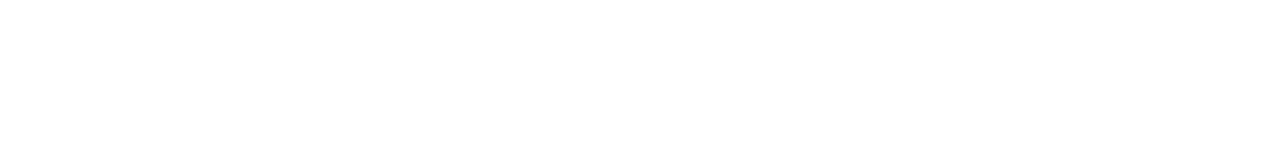
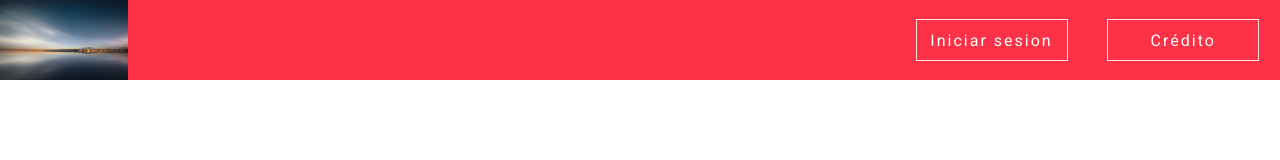
Before and after one commit to drodriguez0405/ClasesDeFront, a plain HTML site: page Clase 5/index.html in a window 1280 px wide. Drawn offline with Linux system fonts and the light colour scheme.

Commit message:
termino de clase

```diff
--- a/Clase 5/index.html
+++ b/Clase 5/index.html
@@ -3,9 +3,19 @@
 <head>
     <meta charset="UTF-8">
     <meta name="viewport" content="width=device-width, initial-scale=1.0">
+    <link rel="stylesheet" href="./views/public/css/index.css">
     <title>Document</title>
 </head>
 <body>
+    <header class="header">
+        <img class="header__logo" src="/Clase 5/views/public/img/logo.jpg.jpg" alt="Logo">
+        <nav class="header__menu">
+            <a class="header__menu__enlace" href="/Clase 5/views/pages/viewUsuario.html">Iniciar sesion</a>
+            <a class="header__menu__enlace" href="/Clase 5/views/pages/viewCredito.html">Crédito</a>
+        </nav>
+    </header>
+    <main>
 
+    </main>
 </body>
 </html>
--- a/Clase 5/views/public/css/index.css
+++ b/Clase 5/views/public/css/index.css
@@ -0,0 +1,74 @@
+@import url('https://fonts.googleapis.com/css2?family=Roboto:ital,wght@0,100;0,300;0,400;0,500;0,700;0,900;1,100;1,300;1,400;1,500;1,700;1,900&display=swap');
+
+*{
+    box-sizing: border-box;
+    padding: 0;
+    margin: 0;
+    font-family:"Roboto", sans-serif;
+}
+
+body{
+    width: 100%;
+    height: 100vh;
+    min-height: 100vh;
+}
+
+.header{
+    width: 100%;
+    height: 10%;
+    background-color: #ff3146;
+    display: flex;
+    justify-content: space-between;
+    align-items: center;
+}
+
+.header__logo{
+    height: 100%;
+    width: 10%;
+    object-fit: cover;
+}
+
+.header__menu{
+    width: 85%;
+    display: flex;
+    justify-content: flex-end;
+    align-items: center;
+    gap: 20px;
+}
+
+.header__menu__enlace{
+    color: white;
+    text-decoration: none;
+    letter-spacing: 2px;
+    margin-right: 2%;
+    display: flex;
+    align-items: center;
+    justify-content: center;
+    width: 150px;
+    height: 40px;
+    outline: 1px solid #ffdfe2;
+    position: relative;
+    z-index: 1;
+}
+
+.header__menu__enlace::before,
+.header__menu__enlace::after{
+    position: absolute;
+    content: '';
+    z-index: -1;
+    top: 0;
+    left: 0;
+    width: 0%;
+    height: 100%;
+}
+
+.header__menu__enlace:hover::before{
+    width: 100%;
+    transition: ease-in-out all 0.5s;
+    background-color: #ffc4ca;
+}
+.header__menu__enlace:hover::after{
+    width: 100%;
+    transition: ease-in-out all 0.8s;
+    background-color: #ff6272;
+}
```
Also changed, not shown: Clase 5/notas.txt, Clase 5/views/public/img/logo.jpg.jpg (added).
